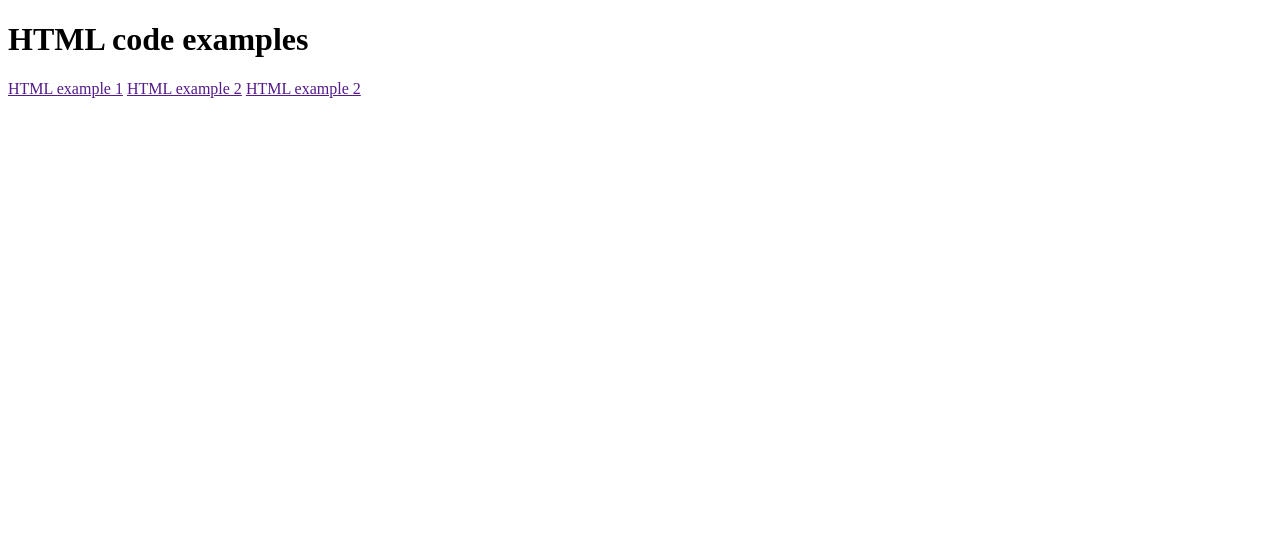
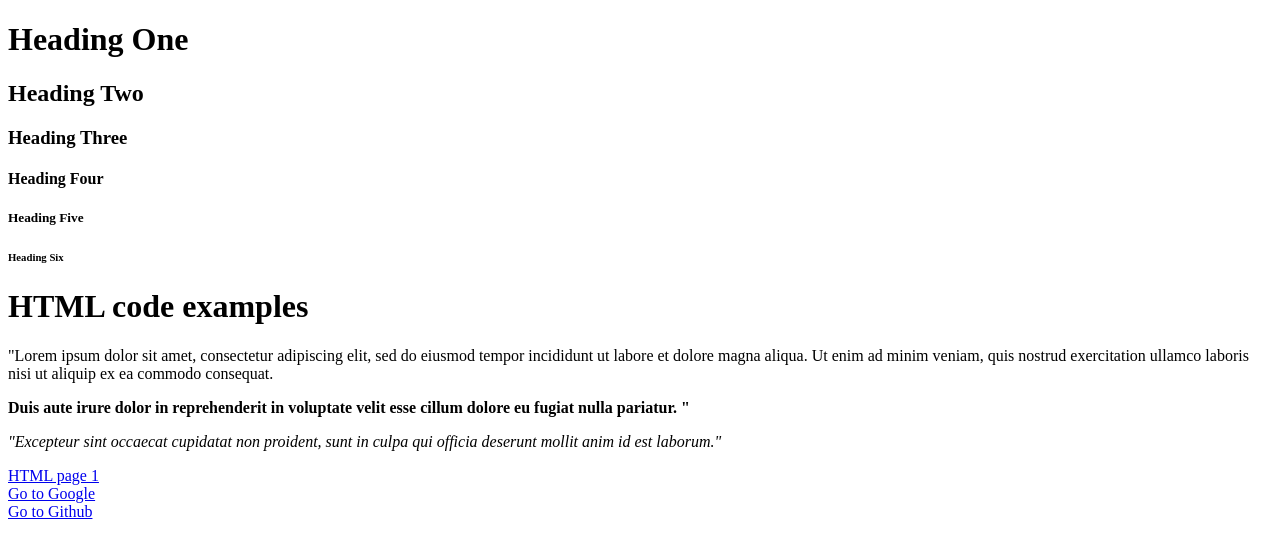
Before and after one commit to titojp2002/front_end_html, a plain HTML site: page index.html in a window 1280 px wide. Drawn offline with Linux system fonts and the light colour scheme.

Commit message:
added some code to index.html and creted htmlpage1.html

```diff
--- a/index.html
+++ b/index.html
@@ -3,12 +3,39 @@
 <head>
 	<meta charset="utf-8">
 	<meta name="viewport" content="width=device-width, initial-scale=1">
-	<title>Dailu Basic HTML</title>
+	<title>Dailu Basic HTML tags</title>
 </head>
 <body>
+  <!-- This is where the heading come in -->
+  <h1>Heading One</h1>
+  <h2>Heading Two</h2>
+  <h3>Heading Three</h3>
+  <h4>Heading Four</h4>
+  <h5>Heading Five</h5>
+  <h6>Heading Six</h6>
 	<h1>HTML code examples</h1>
-<a href="">HTML example 1</a>
-<a href="">HTML example 2</a>
-<a href="">HTML example 2</a>
+
+  <!-- Paragraphs -->
+  <p>"Lorem ipsum  dolor sit amet, consectetur adipiscing elit,
+    sed do eiusmod tempor  incididunt ut labore et dolore magna
+    aliqua. Ut enim ad minim veniam, quis nostrud exercitation
+    ullamco laboris nisi ut aliquip ex ea commodo consequat.
+  </p>
+  <!-- In this paragraph we will try bold and italyc format -->
+  <p>
+    <strong>Duis aute irure dolor in reprehenderit in voluptate velit
+    esse cillum dolore eu fugiat nulla pariatur. "</strong></p>
+  <p><em>"Excepteur sint occaecat cupidatat non proident, sunt in
+    culpa qui officia deserunt mollit anim id est laborum."</em></p>
+
+<!-- Trying Hyperlinks -->
+<!-- Local page -->
+<a href="htmlpage1.html">HTML page 1</a>
+<br>
+<!-- Remote site on same window -->
+<a href="https://google.com" >Go to Google</a>
+<br>
+<!-- Remote site on a new tab -->
+<a href="https://github.com" target="_blank">Go to Github</a>
 </body>
 </html>
```
Also changed, not shown: htmlpage1.html (added, +13 -0 lines).
